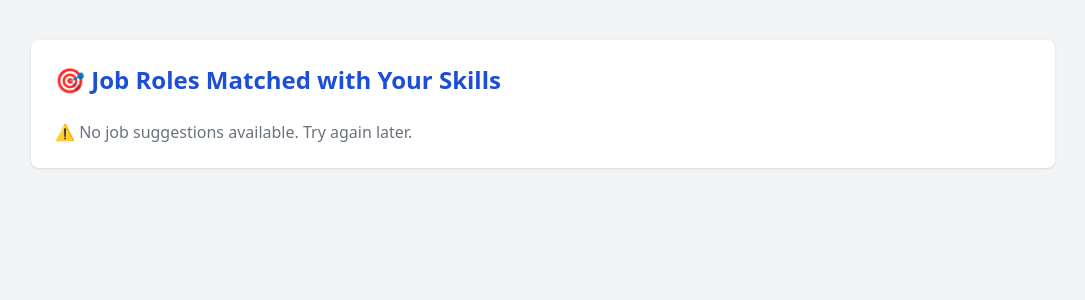
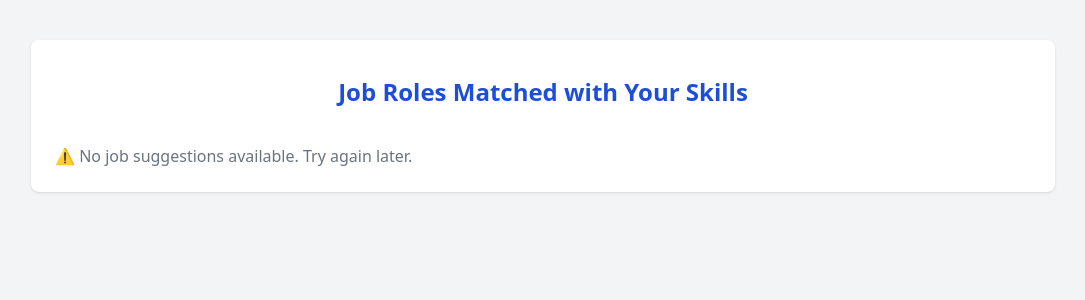
Before and after one commit to sukeshofficial/devprofile-generator, a FastAPI app: template backend/templates/jobmatch.html in a window 1280 px wide. Shown: the top 300 px of the page, without its empty margins (97-1182 px from the left). Run offline with FastAPI, Linux system fonts and the light colour scheme; the template is opened without the code that fills it, so the values that code supplies are empty; some libraries are stand-ins or nearby versions.

Commit message:
UI changes

```diff
--- a/backend/main.py
+++ b/backend/main.py
@@ -16,7 +16,7 @@ from fastapi.responses import JSONResponse
 
 templates = Jinja2Templates(directory="templates")
 
-OPENROUTER_API_KEY = os.getenv("OPENROUTER_API_KEY", "<your-openrouter-api-key>")
+OPENROUTER_API_KEY = os.getenv("OPENROUTER_API_KEY", "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")
 
 app = FastAPI()
 templates = Jinja2Templates(directory="backend/templates")
@@ -77,7 +77,6 @@ async def analyze_readmes(
         "username": username,
         "token": token,
     })
-
 
 @app.post("/extract-skills", response_class=HTMLResponse)
 async def extract_skills(request: Request):
--- a/backend/templates/jobmatch.html
+++ b/backend/templates/jobmatch.html
@@ -7,12 +7,12 @@
   </head>
   <body class="bg-gray-100 min-h-screen py-10 px-4">
     <div class="max-w-5xl mx-auto bg-white p-6 rounded-lg shadow">
-      <h1 class="text-2xl font-bold text-blue-700 mb-6">
-        🎯 Job Roles Matched with Your Skills
+      <h1 class="text-2xl font-bold bg-white rounded-lg py-3 text-blue-700 mb-6 text-center">
+       Job Roles Matched with Your Skills
       </h1>
 
       {% if jobs %}
-        <div class="grid gap-6 md:grid-cols-2">
+        <div class="grid gap-6 md:grid-cols-2 cursor-pointer">
           {% for job in jobs %}
             <div class="border border-gray-300 rounded-lg bg-white shadow-md p-5 hover:shadow-xl transition-all duration-300">
               <div class="flex items-center justify-between mb-4">
--- a/backend/templates/suggestions.html
+++ b/backend/templates/suggestions.html
@@ -8,7 +8,7 @@
   <body class="bg-gray-100 min-h-screen py-10 px-4">
     <div class="max-w-3xl mx-auto bg-white p-6 rounded-lg shadow">
       <h1 class="text-2xl font-bold text-blue-700 mb-4">
-        🚀 Skill Suggestions & Learning Resources
+        Skill Suggestions & Learning Resources
       </h1>
 
       {% if resources %}
```
